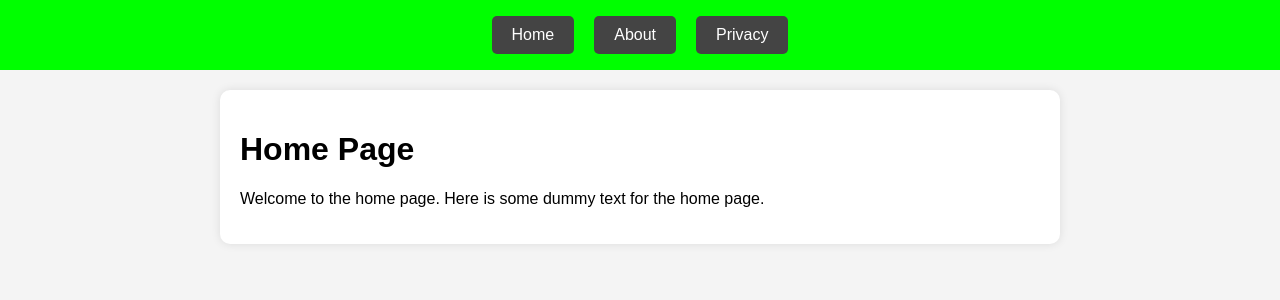
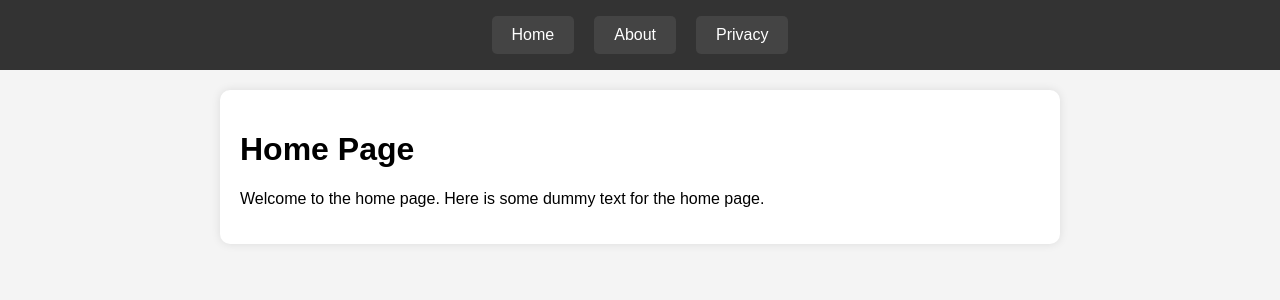
Before and after one commit to Ravikishan-dev1/flask-demo-webapp, a Flask app: page / in a window 1280 px wide. Shown: the top 300 px of the page. Run offline with Flask 3, Linux system fonts and the light colour scheme.

Commit message:
Update styles.css to nav color 333

```diff
--- a/static/styles.css
+++ b/static/styles.css
@@ -9,7 +9,7 @@ body {
 }
 
 .nav {
-    background-color: #00FF00;
+    background-color: #333;
     width: 100%;
     padding: 1rem;
     display: flex;
```
